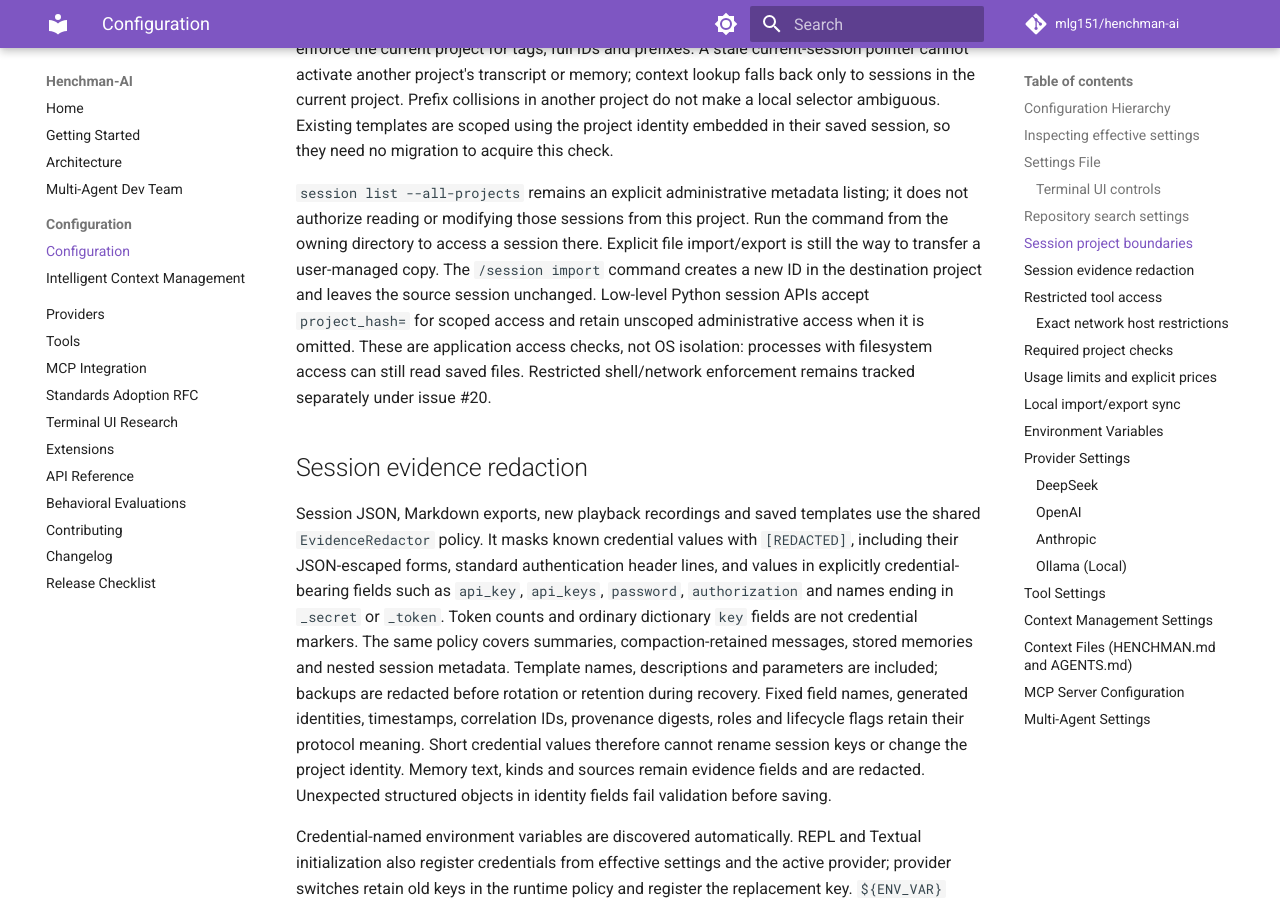
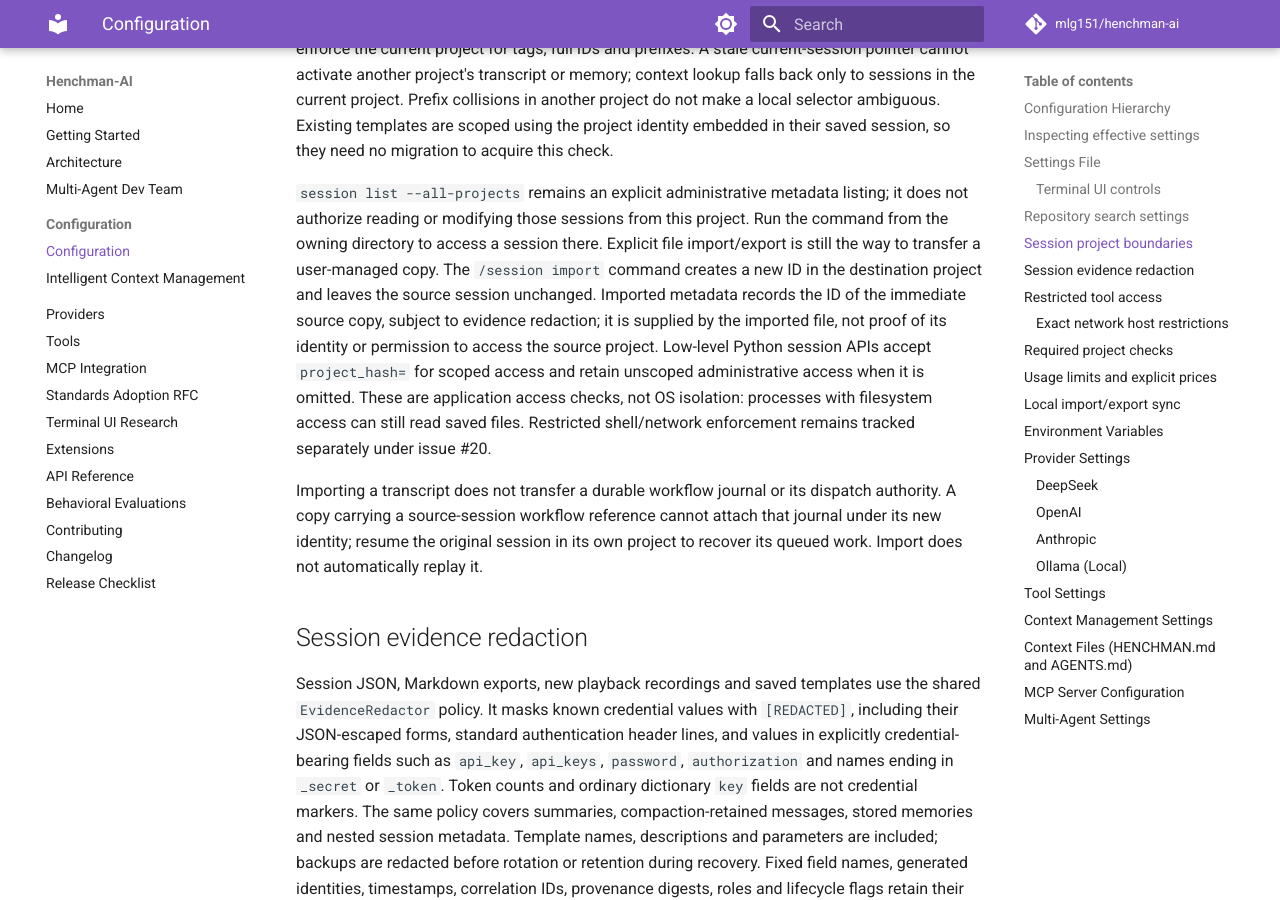
Before and after one commit to mlg151/henchman-ai, an MkDocs documentation site: the page built from docs/configuration.md, in a window 1280 px wide and 900 px high, scrolled down 5814 px. Built offline with MkDocs 1.6.1 and Material for MkDocs 9.7.7, drawn with Linux system fonts in a browser that asks for light colours; comment, search, counter and statistics services are not loaded.

Commit message:
Fix imported session provenance and redact source IDs

```diff
--- a/docs/configuration.md
+++ b/docs/configuration.md
@@ -261,10 +261,18 @@ it does not authorize reading or modifying those sessions from this project.
 Run the command from the owning directory to access a session there. Explicit
 file import/export is still the way to transfer a user-managed copy. The `/session
 import` command creates a new ID in the destination project and leaves the source
-session unchanged. Low-level Python session APIs accept `project_hash=` for scoped access and retain unscoped
-administrative access when it is omitted. These are application access checks,
-not OS isolation: processes with filesystem access can still read saved files.
+session unchanged. Imported metadata records the ID of the immediate source copy,
+subject to evidence redaction; it is supplied by the imported file, not proof of
+its identity or permission to access the source project. Low-level Python session
+APIs accept `project_hash=` for scoped access and retain unscoped administrative
+access when it is omitted. These are application access checks, not OS isolation:
+processes with filesystem access can still read saved files.
 Restricted shell/network enforcement remains tracked separately under issue #20.
+
+Importing a transcript does not transfer a durable workflow journal or its
+dispatch authority. A copy carrying a source-session workflow reference cannot
+attach that journal under its new identity; resume the original session in its
+own project to recover its queued work. Import does not automatically replay it.
 
 ## Session evidence redaction
 
```
Also changed, not shown: CHANGELOG.md (+3 -0 lines), 5 other files.
